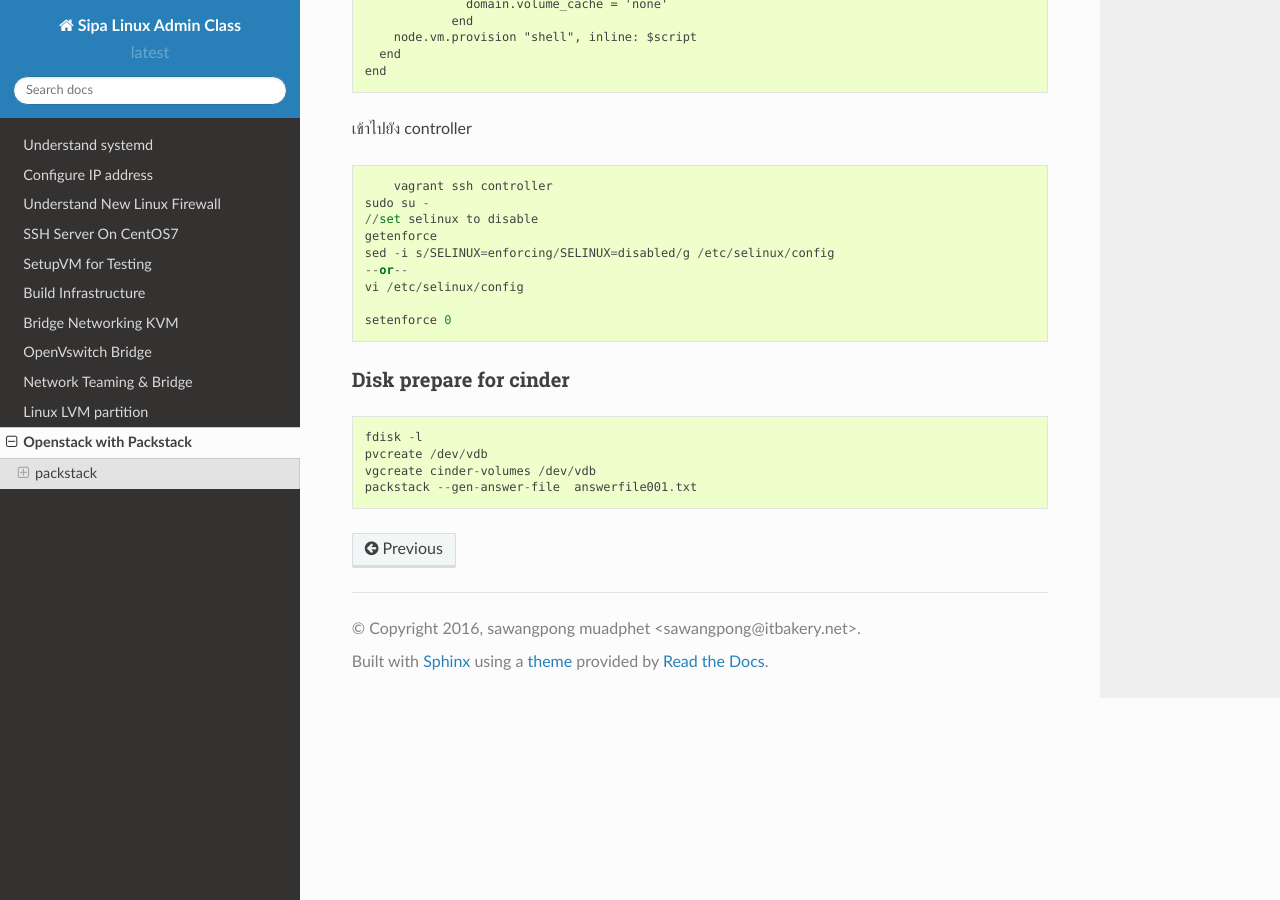
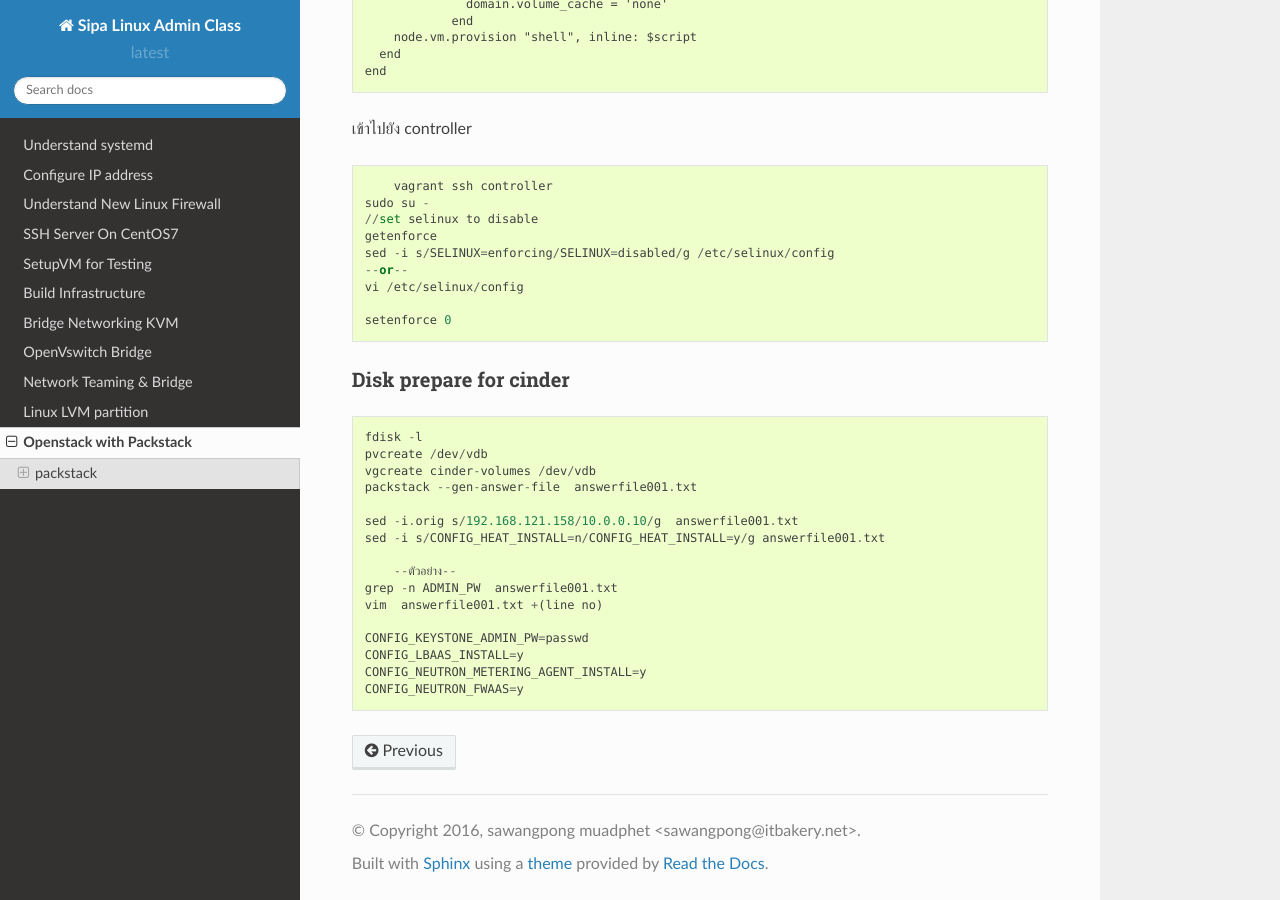
Before and after one commit to thaiopen/SipaLinuxCourse, a Sphinx documentation site: the page built from docs/source/packstack.rst, in a window 1280 px wide and 900 px high, scrolled down 1003 px. Built offline with Sphinx 7.4.7 and the Read the Docs theme 2.0.0, drawn with Linux system fonts in a browser that asks for light colours.

Commit message:
building and pushing docs

```diff
--- a/docs/source/packstack.rst
+++ b/docs/source/packstack.rst
@@ -77,3 +77,15 @@ Disk prepare for cinder
     pvcreate /dev/vdb
     vgcreate cinder-volumes /dev/vdb
     packstack --gen-answer-file  answerfile001.txt
+
+    sed -i.orig s/192.168.121.158/10.0.0.10/g  answerfile001.txt
+    sed -i s/CONFIG_HEAT_INSTALL=n/CONFIG_HEAT_INSTALL=y/g answerfile001.txt
+
+	--ตัวอย่าง--
+    grep -n ADMIN_PW  answerfile001.txt
+    vim  answerfile001.txt +(line no)
+
+    CONFIG_KEYSTONE_ADMIN_PW=passwd
+    CONFIG_LBAAS_INSTALL=y
+    CONFIG_NEUTRON_METERING_AGENT_INSTALL=y
+    CONFIG_NEUTRON_FWAAS=y
```
Also changed, not shown: 5 other files.
